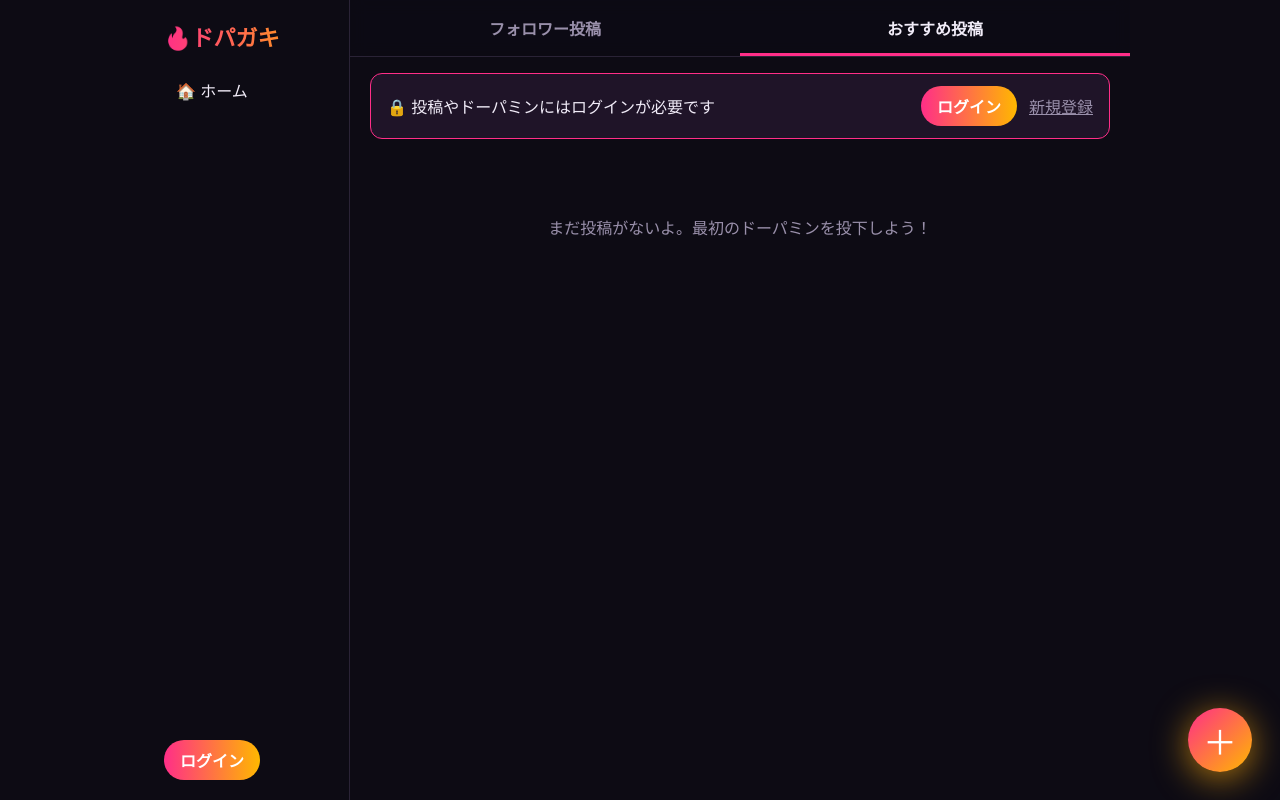
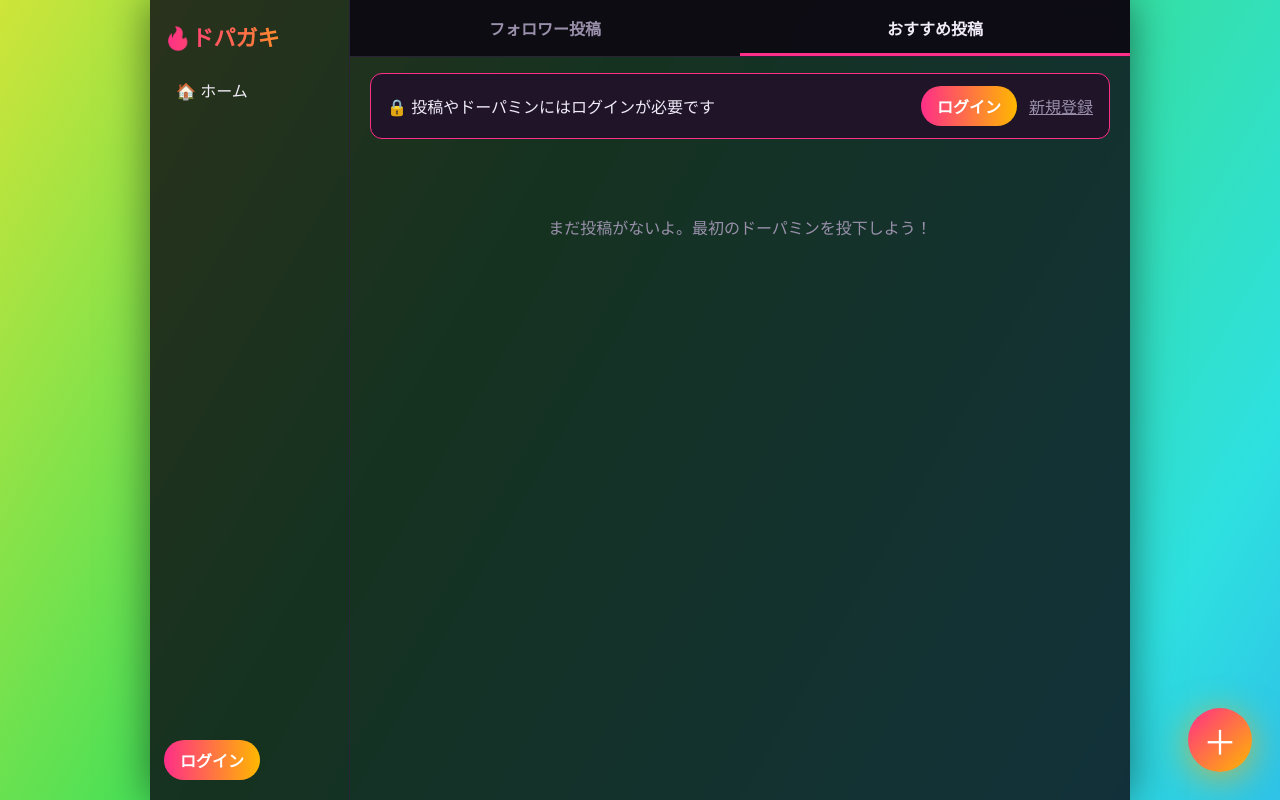
Before and after one commit to HALokada/azurekadai, a Flask app: page / in a window 1280 px wide. Run offline with Flask 3, Linux system fonts and the light colour scheme.

Commit message:
背景を虹色にだんだん変化させる
Co-Authored-By: Claude Opus 5.5 <noreply@anthropic.com>

```diff
--- a/static/style.css
+++ b/static/style.css
@@ -15,7 +15,26 @@ body {
 }
 a { color: inherit; }
 
-.layout { display: flex; min-height: 100vh; max-width: 980px; margin: 0 auto; }
+/* 虹色にだんだん変わる背景 */
+body::before {
+  content: ""; position: fixed; inset: 0; z-index: -1;
+  background: linear-gradient(120deg,
+    #ff2e2e, #ff9a2e, #ffe62e, #3ee05a, #2ee0e0, #2e6bff, #b02eff, #ff2e9a, #ff2e2e);
+  background-size: 400% 400%;
+  animation: rainbow 20s linear infinite;
+}
+@keyframes rainbow {
+  0%   { background-position: 0% 50%; }
+  100% { background-position: 100% 50%; }
+}
+/* 動きを減らす設定の人には止めて表示 */
+@media (prefers-reduced-motion: reduce) {
+  body::before { animation: none; }
+}
+
+.layout { display: flex; min-height: 100vh; max-width: 980px; margin: 0 auto;
+  /* 文字が読めるように、中身の部分だけ暗く半透明にする */
+  background: rgba(13, 11, 20, .82); box-shadow: 0 0 40px rgba(0, 0, 0, .5); }
 
 /* 左のバー */
 .side {
@@ -42,7 +61,7 @@ a { color: inherit; }
 
 /* タブ（フォロワー投稿 / おすすめ投稿） */
 .tabs { display: flex; position: sticky; top: 0; z-index: 5;
-  background: rgba(13, 11, 20, .9); backdrop-filter: blur(8px); border-bottom: 1px solid var(--line); }
+  background: rgba(13, 11, 20, .95); backdrop-filter: blur(8px); border-bottom: 1px solid var(--line); }
 .tabs a { flex: 1; text-align: center; padding: 16px; text-decoration: none; color: var(--sub); font-weight: 700; }
 .tabs a.active { color: var(--text); box-shadow: inset 0 -3px 0 var(--hot); }
 
```
